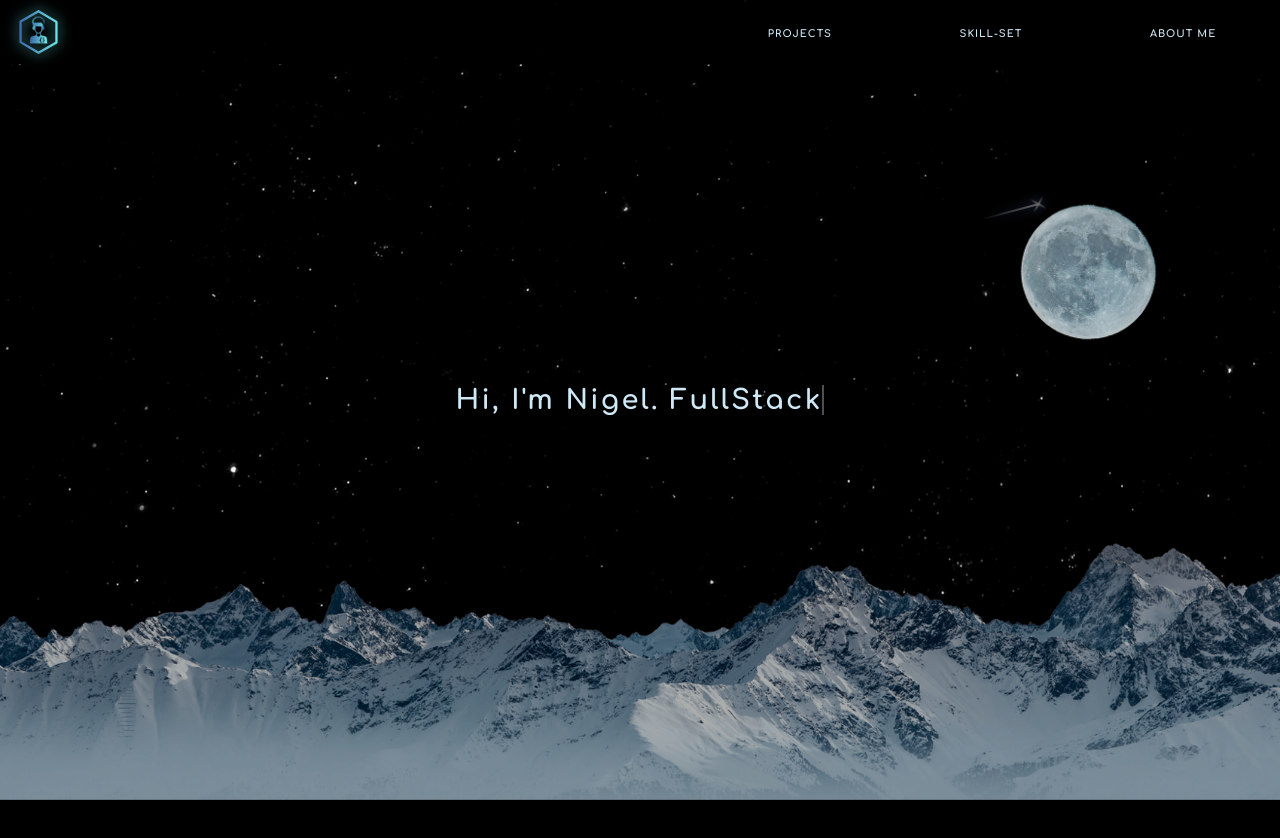
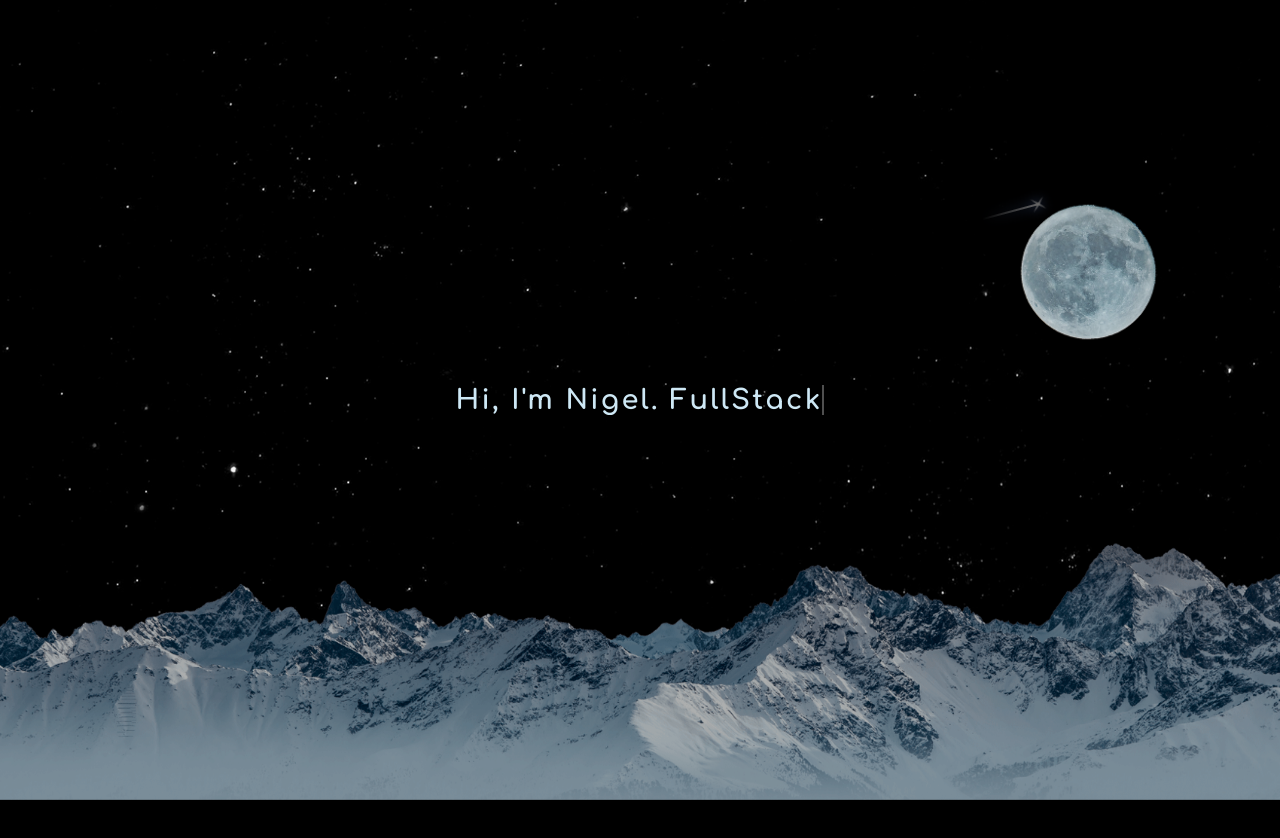
Before and after one commit to 0racularGh0st/portfolio-1.0, a Vue app: page / in a window 1280 px wide. Shown: the top 838 px of the page. Built offline with nearby package versions, Linux system fonts and the light colour scheme.

Commit message:
Remove filter effect

```diff
--- a/src/components/Navbar.vue
+++ b/src/components/Navbar.vue
@@ -76,7 +76,7 @@ const navSlide = () => {
       if (link.style.animation) {
         link.style.animation = "";
       } else {
-        link.style.animation = `navLinkFade 0.5s ease forwards ${
+        link.style.animation = `navLinkFade 0.3s ease forwards ${
           index / 7 + 0.3
         }s`;
       }
@@ -101,6 +101,27 @@ const dropShadow = () => {
     }
   });
 };
+
+const hideNav = () =>{
+    const burger = document.querySelector(".burger");
+     const nav = document.querySelector("nav");
+    var prevScrollpos = window.pageYOffset;
+window.addEventListener("scroll", () => {
+
+      if(window.pageYOffset>64){
+          var currentScrollPos = window.pageYOffset;
+  if (prevScrollpos > currentScrollPos) {
+    nav.classList.remove('hidenav');
+  } else {
+      if(burger.classList.contains('toggle'))
+      burger.click();
+    nav.classList.add('hidenav');
+  }
+  prevScrollpos = currentScrollPos;
+      }
+
+  });
+};
 export default {
   mounted() {
     navSlide();
@@ -114,6 +135,7 @@ export default {
         return i * 250;
       },
     });
+    hideNav();
   },
 };
 </script>
@@ -131,10 +153,9 @@ svg {
   margin: 0 auto;
   fill: none;
   transform: translateX(-11.5px) translateY(-31px);
-  filter: drop-shadow(0 0 0.4rem rgb(106, 228, 230));
 }
 svg:hover {
-  filter: drop-shadow(0 0 0.2rem rgb(106, 228, 230));
+  filter: drop-shadow(0 0 0.4rem rgb(106, 228, 230));
 }
 .navstyle {
   position: absolute;
@@ -151,7 +172,11 @@ svg:hover {
   text-transform: uppercase;
   align-items: center;
   background: rgba(0, 0, 0, 0.9);
-  transition: box-shadow 0.3s ease;
+  transition: all 0.5s ease;
+  top: 0px;
+}
+.hidenav{
+    top: -64px
 }
 .nav-drop-shadow {
   box-shadow: 0px 4px 13px 1px rgb(36, 54, 66, 0.4);
@@ -176,8 +201,12 @@ svg:hover {
     width: 100vw;
     height: 64px;
     background: rgba(0, 0, 0, 0.9);
-    transition: box-shadow 0.3s ease;
+    transition: all 0.3s ease;
+    top: 0px;
   }
+  .hidenav{
+    top: -64px
+}
 }
 .mylogo > img {
   height: 30px;
@@ -197,7 +226,7 @@ svg:hover {
   background-color: #cee8f5;
   margin: 5px;
   border-radius: 10px;
-  transition: all 0.5s ease;
+  transition: all 0.3s ease;
 }
 @media screen and (max-width: 768px) {
   body {
```
Also changed, not shown: src/components/Loading.vue (+5 -5 lines).
